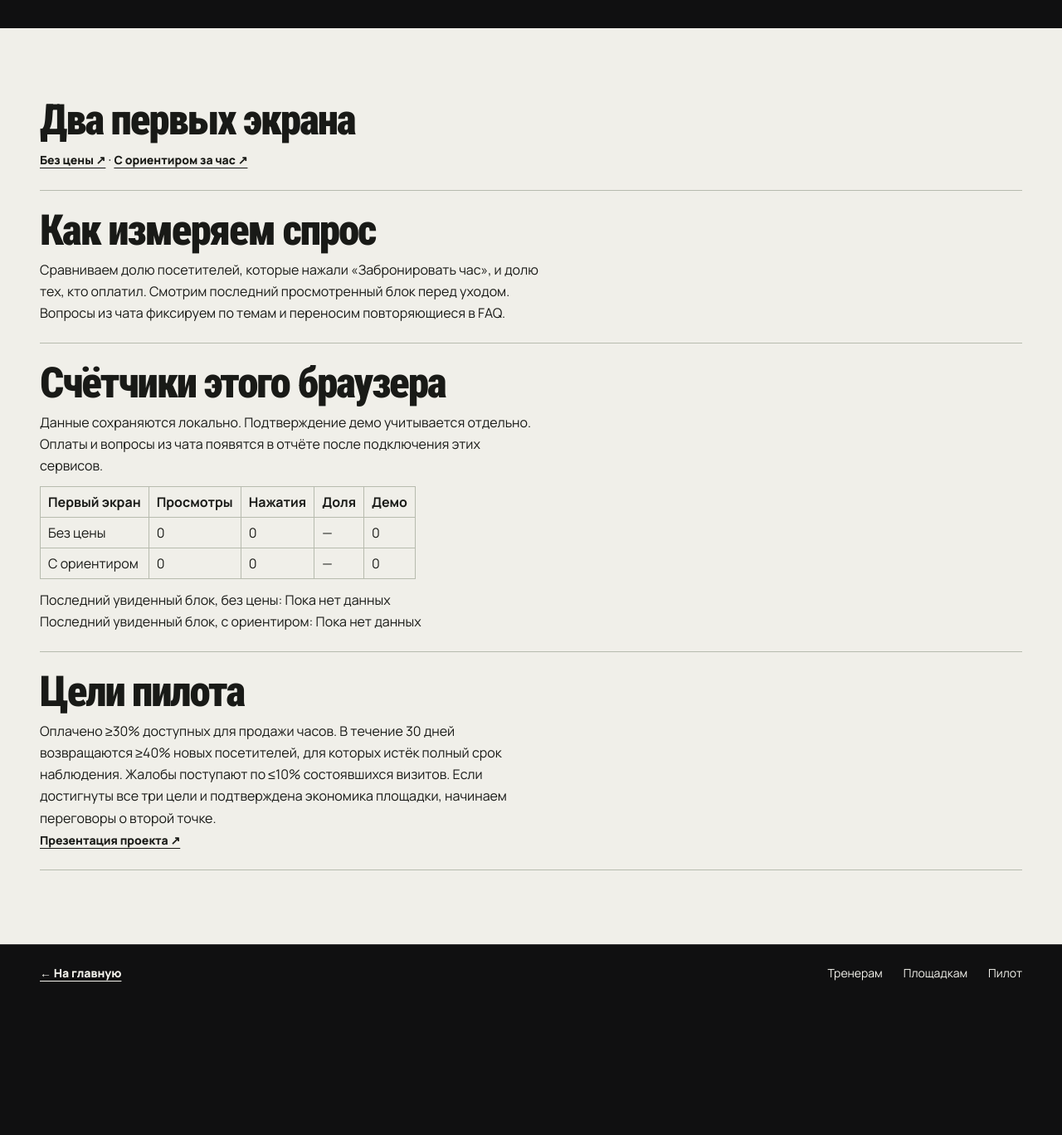
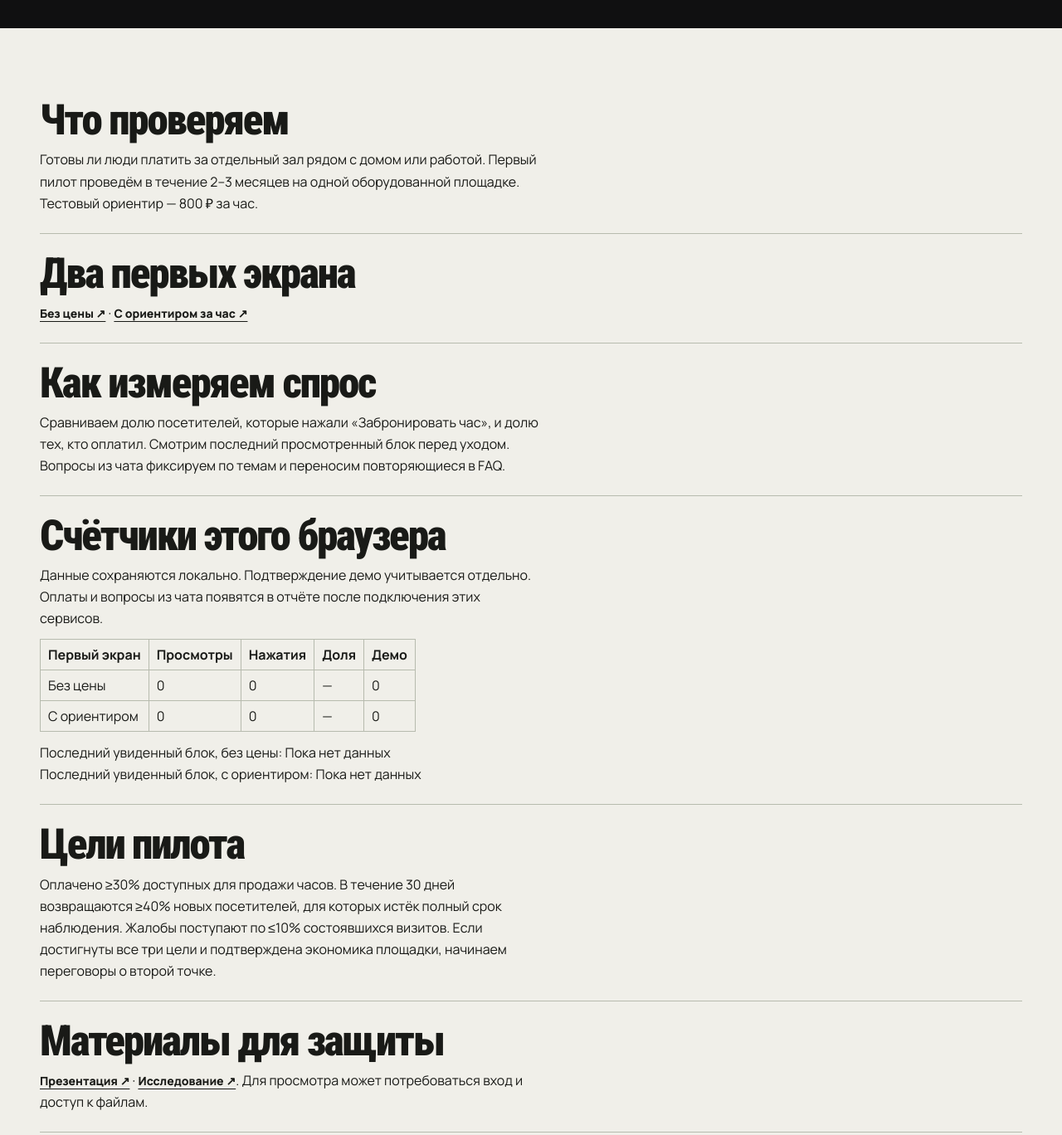
Before and after one commit to kolotovzlav-droid/image-lab-site, a plain HTML site: page pilot.html in a window 1280 px wide. Shown: the part 440-1808 px from the top of the page at 83% size. Before the commit the page ends 1646 px from the top, so only its background shows below. Drawn offline with Linux system fonts and the light colour scheme.

Commit message:
Clarify pilot and add defense materials

```diff
--- a/pilot.html
+++ b/pilot.html
@@ -12,7 +12,7 @@
 <body>
   <header class="nav"><div class="wrap nav-inner">
     <a class="logo" href="./"><i aria-hidden="true"></i>Имидж<span>Лаб</span></a>
-    <a class="pill nav-cta" href="./#booking">Забронировать час <span aria-hidden="true">↗</span></a>
+    <a class="pill nav-cta" href="./#booking">Попробовать демо <span aria-hidden="true">↗</span></a>
   </div></header>
   <main class="detail-page">
     <section class="wrap section">
@@ -21,6 +21,7 @@
       <p class="lead">Одна площадка, 10 приглашённых тренеров и 2–3 месяца, чтобы проверить спрос на отдельный зал с почасовой бронью.</p>
     </section>
     <section class="light"><div class="wrap section detail-sections">
+      <article><h2>Что проверяем</h2><p>Готовы ли люди платить за отдельный зал рядом с домом или работой. Первый пилот проведём в течение 2–3 месяцев на одной оборудованной площадке. Тестовый ориентир — 800 ₽ за час.</p></article>
       <article><h2>Два первых экрана</h2><p><a class="quiet" href="./?hero=plain">Без цены ↗</a> · <a class="quiet" href="./?hero=price">С ориентиром за час ↗</a></p></article>
       <article><h2>Как измеряем спрос</h2><p>Сравниваем долю посетителей, которые нажали «Забронировать час», и долю тех, кто оплатил. Смотрим последний просмотренный блок перед уходом. Вопросы из чата фиксируем по темам и переносим повторяющиеся в FAQ.</p></article>
       <article><h2>Счётчики этого браузера</h2><p>Данные сохраняются локально. Подтверждение демо учитывается отдельно. Оплаты и вопросы из чата появятся в отчёте после подключения этих сервисов.</p>
@@ -28,7 +29,8 @@
         <p>Последний увиденный блок, без цены: <span id="blocks-plain">—</span></p>
         <p>Последний увиденный блок, с ориентиром: <span id="blocks-price">—</span></p>
       </article>
-      <article><h2>Цели пилота</h2><p>Оплачено ≥30% доступных для продажи часов. В течение 30 дней возвращаются ≥40% новых посетителей, для которых истёк полный срок наблюдения. Жалобы поступают по ≤10% состоявшихся визитов. Если достигнуты все три цели и подтверждена экономика площадки, начинаем переговоры о второй точке.</p><p><a class="quiet" href="https://www.canva.com/d/xo83vK4XGWdg7Co">Презентация проекта ↗</a></p></article>
+      <article><h2>Цели пилота</h2><p>Оплачено ≥30% доступных для продажи часов. В течение 30 дней возвращаются ≥40% новых посетителей, для которых истёк полный срок наблюдения. Жалобы поступают по ≤10% состоявшихся визитов. Если достигнуты все три цели и подтверждена экономика площадки, начинаем переговоры о второй точке.</p></article>
+      <article><h2>Материалы для защиты</h2><p><a class="quiet" href="https://www.canva.com/d/xo83vK4XGWdg7Co">Презентация ↗</a> · <a class="quiet" href="https://docs.google.com/document/d/18_EZQo6w82USb9HViiqUJIRO9OwNO_tz73DgFptD2i4/edit">Исследование ↗</a>. Для просмотра может потребоваться вход и доступ к файлам.</p></article>
     </div></section>
   </main>
   <footer><div class="wrap footer-inner"><a class="quiet" href="./">← На главную</a><div class="footer-links"><a href="trainers.html">Тренерам</a><a href="venues.html">Площадкам</a><a href="pilot.html">Пилот</a></div></div></footer>
```
